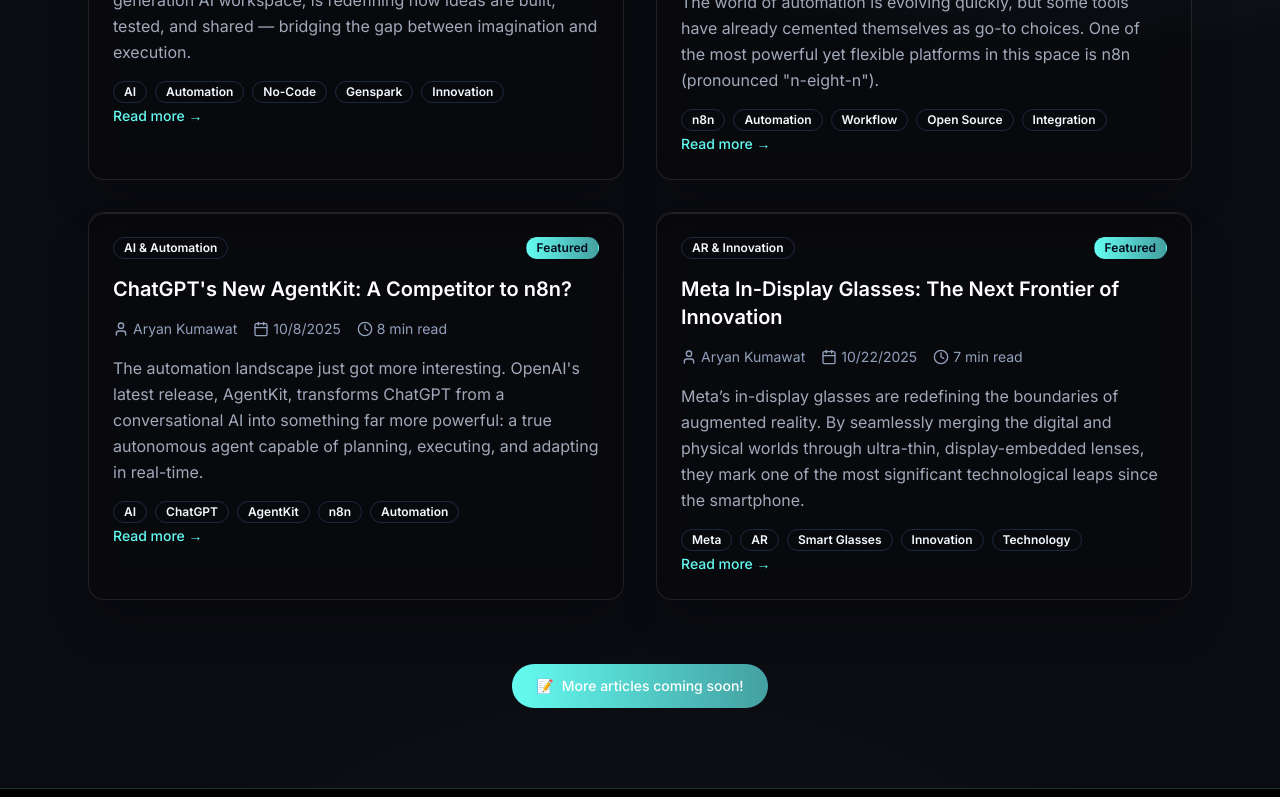
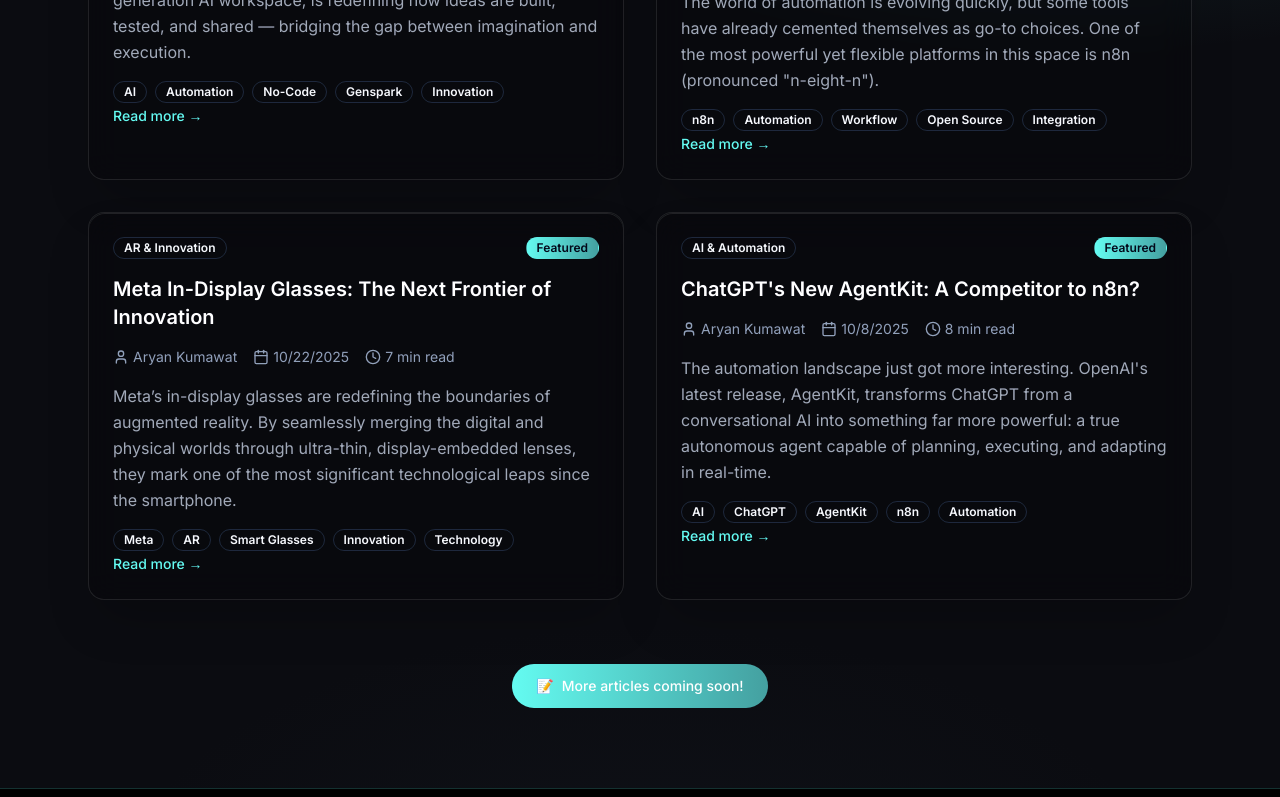
Before and after one commit to aryankumawat/Portfolio, a Next.js app: page /blog in a window 1280 px wide. Shown: the part 582-1379 px from the top of the page. Built offline with nearby package versions, Linux system fonts and the light colour scheme.

Commit message:
Sort blog posts by date (latest first)
- Add date-based sorting to blog listing page
- Add consistent sorting to individual blog post page
- Latest blog posts now appear at the top
- Maintains DD/MM/YYYY date format while sorting chronologically

```diff
--- a/src/app/blog/[slug]/page.tsx
+++ b/src/app/blog/[slug]/page.tsx
@@ -297,7 +297,16 @@
       const slug = params.slug as string;
       console.log('Blog post slug:', slug);
 
-      const postData = blogPosts.find(p => p.id === slug) || null;
+      // Sort posts by date (latest first) for consistency
+      const sortedPosts = [...blogPosts].sort((a, b) => {
+        const [dayA, monthA, yearA] = a.date.split('/');
+        const [dayB, monthB, yearB] = b.date.split('/');
+        const dateA = new Date(parseInt(yearA), parseInt(monthA) - 1, parseInt(dayA));
+        const dateB = new Date(parseInt(yearB), parseInt(monthB) - 1, parseInt(dayB));
+        return dateB.getTime() - dateA.getTime();
+      });
+
+      const postData = sortedPosts.find(p => p.id === slug) || null;
       console.log('Blog post data:', postData);
 
       if (postData) {
--- a/src/app/blog/page.tsx
+++ b/src/app/blog/page.tsx
@@ -269,8 +269,18 @@
 ];
 
 export default function BlogPage() {
-  const featuredPosts = blogPosts.filter(post => post.featured);
-  const regularPosts = blogPosts.filter(post => !post.featured);
+  // Sort posts by date (latest first)
+  const sortedPosts = [...blogPosts].sort((a, b) => {
+    // Parse dates for comparison
+    const [dayA, monthA, yearA] = a.date.split('/');
+    const [dayB, monthB, yearB] = b.date.split('/');
+    const dateA = new Date(parseInt(yearA), parseInt(monthA) - 1, parseInt(dayA));
+    const dateB = new Date(parseInt(yearB), parseInt(monthB) - 1, parseInt(dayB));
+    return dateB.getTime() - dateA.getTime(); // Latest first
+  });
+
+  const featuredPosts = sortedPosts.filter(post => post.featured);
+  const regularPosts = sortedPosts.filter(post => !post.featured);
 
   return (
     <div className="min-h-screen bg-hero noise">
```
